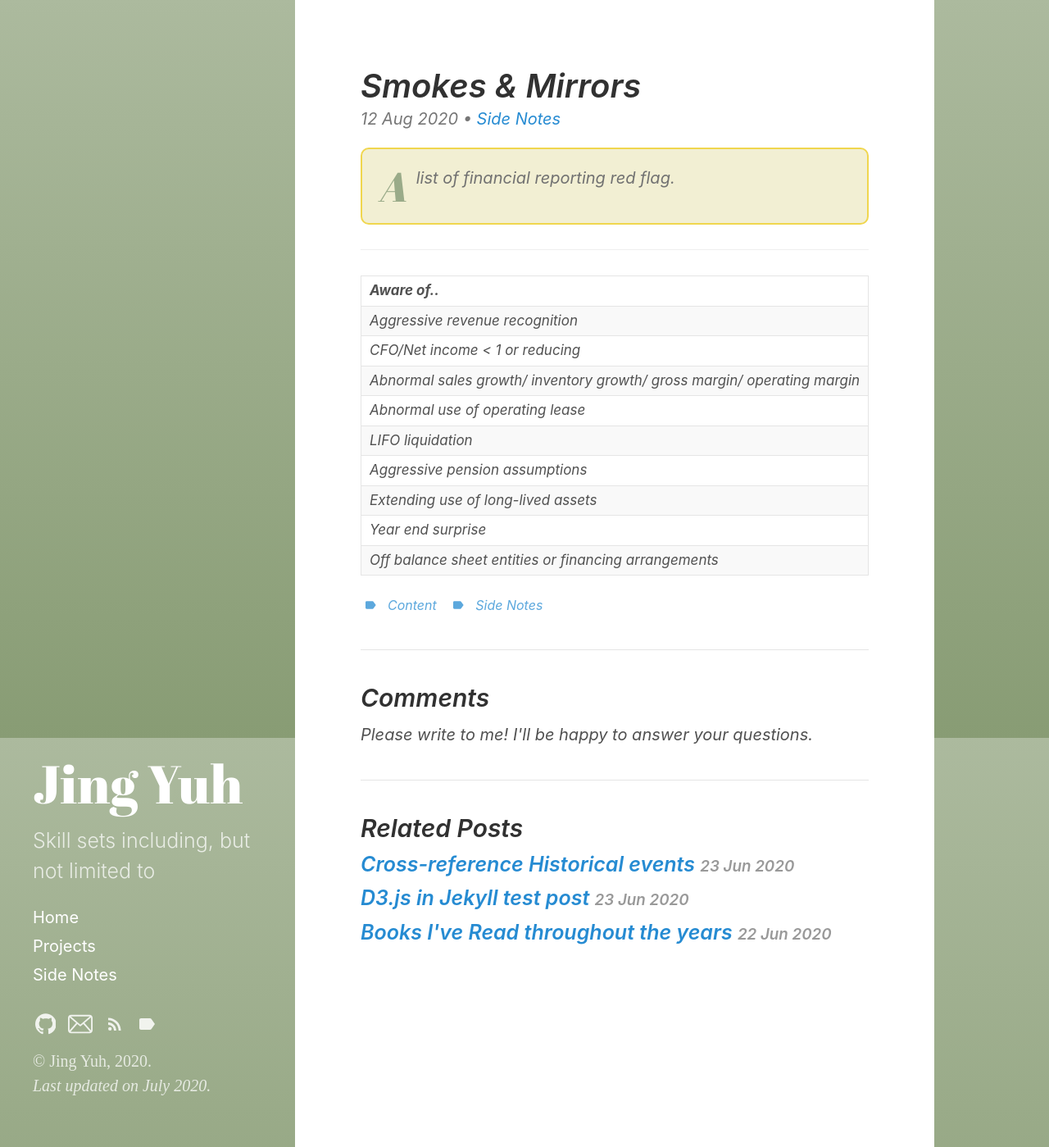
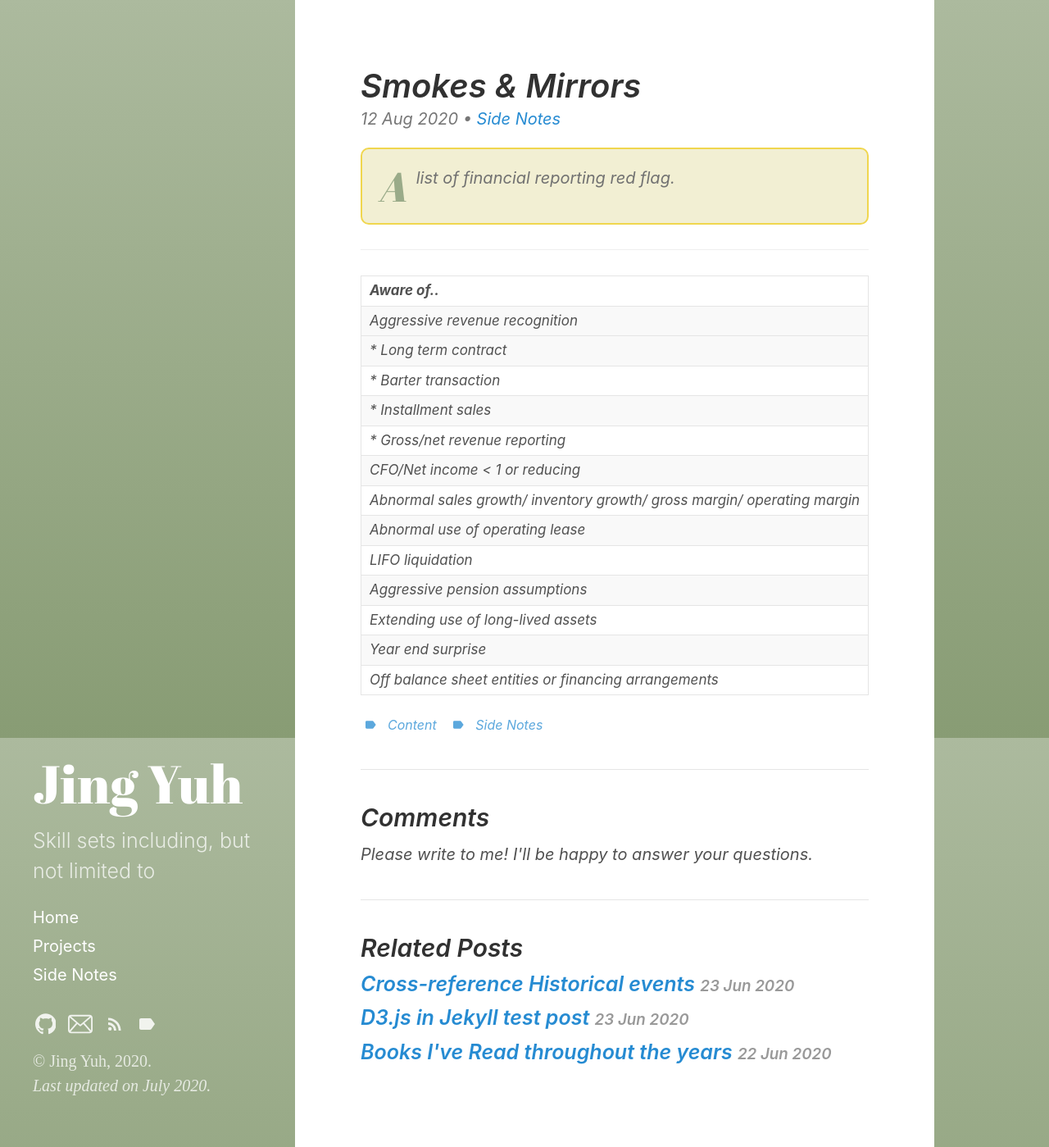
Before and after one commit to jyang123-bit/Website, a Jekyll site: the page built from _posts/2020-08-12-SideNotes-Smoke & Mirrors.md, in a window 1280 px wide and 1399 px high. Shown: the whole window at 82% size. Built offline with Jekyll 4.4.1, drawn with Linux system fonts in a browser that asks for light colours.

Commit message:
Update 2020-08-12-SideNotes-Smoke & Mirrors.md

```diff
--- a/_posts/2020-08-12-SideNotes-Smoke & Mirrors.md
+++ b/_posts/2020-08-12-SideNotes-Smoke & Mirrors.md
@@ -22,6 +22,12 @@ last_modified_at:
 | Aware of..                                                                 |
 |:---------------------------------------------------------------------------|
 | Aggressive revenue recognition                                             |
+|---------------------------------------------------------------------------:|
+| * Long term contract                                                       |
+| * Barter transaction                                                       |
+| * Installment sales                                                        |
+| * Gross/net revenue reporting                                              |
+|:---------------------------------------------------------------------------|
 | CFO/Net income < 1 or reducing                                             |
 | Abnormal sales growth/ inventory growth/ gross margin/ operating margin    |
 | Abnormal use of operating lease                                            |
```
